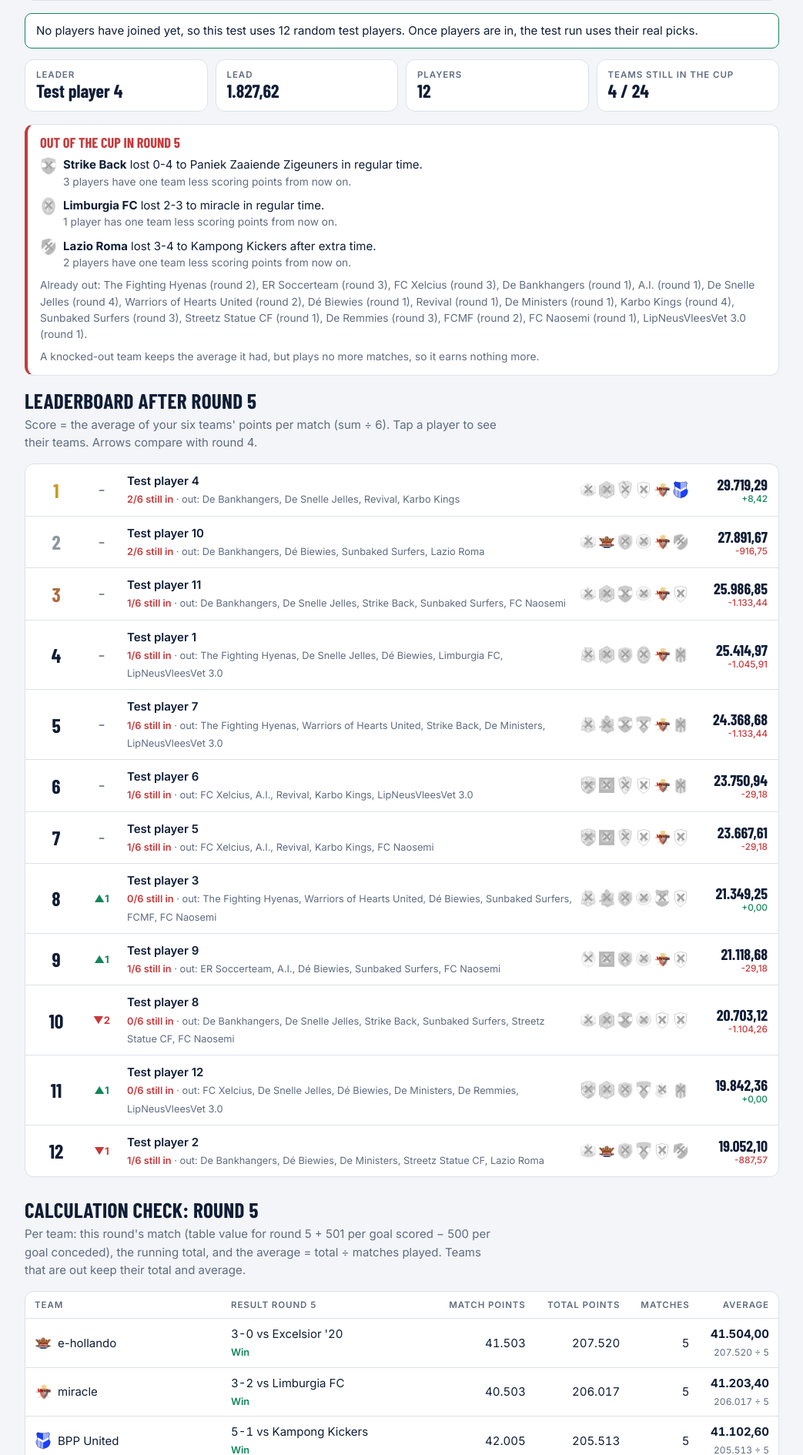
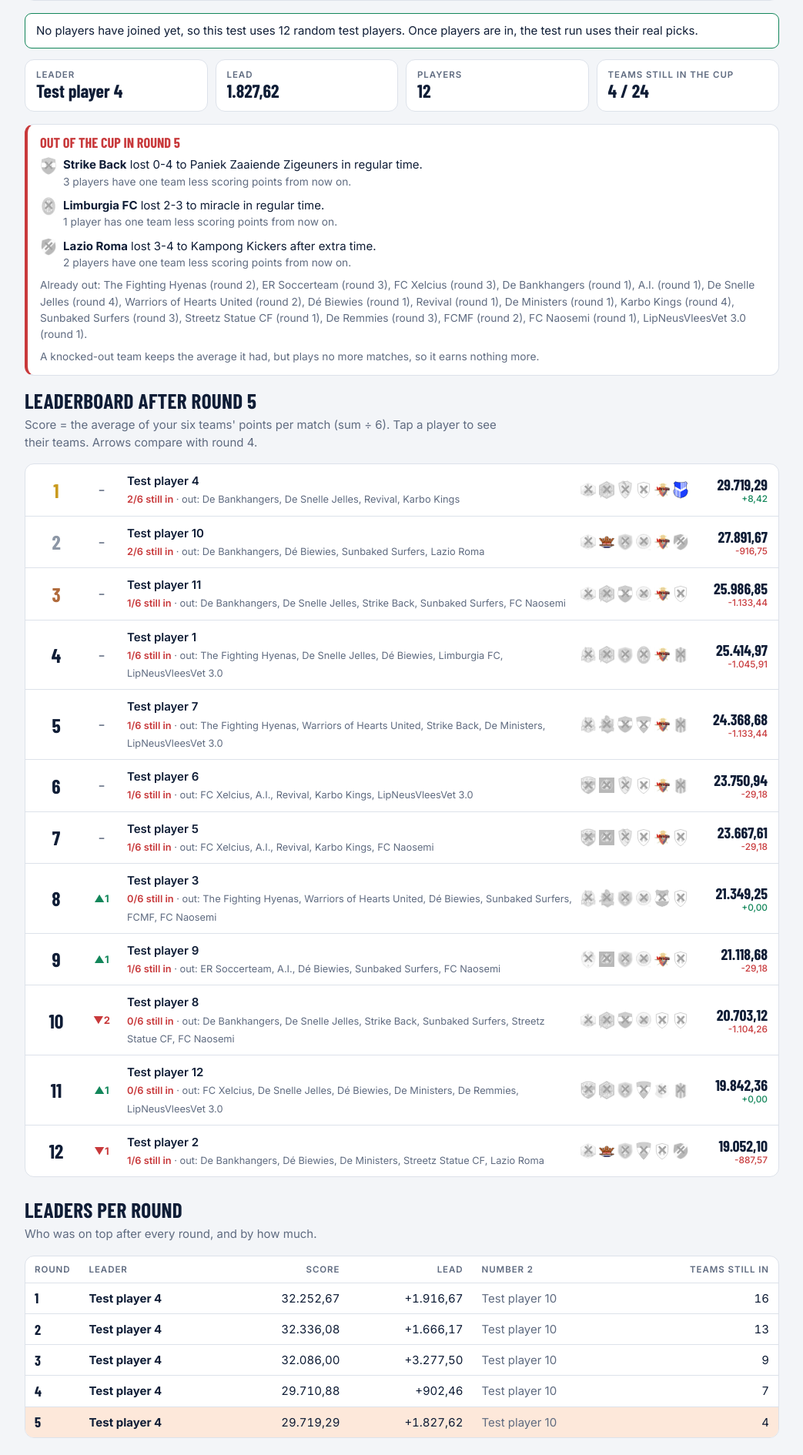
Before and after one commit to Ronnehn/RoadToTheFinal, a FastAPI app: page /admin/simulate in a window 1280 px wide. Shown: the part 464-2354 px from the top of the page at 77% size, without its empty margins (118-1161 px from the left). Run offline with FastAPI, Linux system fonts and the light colour scheme; the visitor is signed in with stand-in values (Sample User, id 1); data comes from the database, SQL or seed files in the repository; data that the repository does not hold is empty; some web fonts are replaced.

Commit message:
Organisers-only entries, 20 rounds, leaders per round, forum markup in test run
- self-signup switch (off): players can't join or change picks; organisers add all entries
- points table editable for rounds 1-20 (15-20 placeholder 78.000)
- leaders per round on the leaderboard and in the test run
- test run shows the Hattrick forum tables for the selected round

Co-Authored-By: Claude Opus 5.5 <noreply@anthropic.com>
Claude-Session: https://claude.ai/code/session_01TCX3vQz5vUA7SWS1f5sM1T

```diff
--- a/app/db.py
+++ b/app/db.py
@@ -89,6 +89,7 @@ DEFAULT_SETTINGS = {
     "match_mode": "1",
     "et_goals": "1",
     "pen_goals": "0",
+    "self_signup": "0",    # this year the organisers add every entry; players can't join or change picks
 }
 
 SCHEMA = [
--- a/app/main.py
+++ b/app/main.py
@@ -56,6 +56,8 @@ def is_admin(request):
 
 def page(request, template, status_code=200, **ctx):
     ctx.setdefault("state", None)
+    ctx.setdefault("BASE", game.base_table())
+    ctx.setdefault("self_signup", game.self_signup())
     ctx.update(is_admin=is_admin(request), admin_user=request.session.get("admin_user", ""), picks_open=game.picks_open(), deadline_label=game.deadline_label(),
                deadline_iso=game.deadline().isoformat(), active_tab=ctx.get("active_tab", ""))
     return templates.TemplateResponse(request, template, ctx, status_code=status_code)
@@ -92,12 +94,14 @@ def simulate(request: Request):
             return max(lo, min(hi, int(q.get(k, default))))
         except ValueError:
             return default
-    start = num("start", real_last + 1 if real_last else 1, 1, 14)
-    n = num("rounds", 5, 1, 14)
+    start = num("start", real_last + 1 if real_last else 1, 1, game.MAX_ROUNDS)
+    n = num("rounds", 5, 1, game.MAX_ROUNDS)
     seed = num("seed", 2026, 0, 10**9)
     sim = game.simulate(s, start, n, seed, game.settings())
     rnd = pick_round(s, request)
     ctx = board_context(s, rnd, False)
+    players_bb, teams_bb, kos_bb = game.forum_tables(s, rnd) if rnd and s.entries else ("", "", "")
+    ctx.update(forum_players=players_bb, forum_teams=teams_bb, forum_kos=kos_bb, leaders=s.leaders())
     return page(request, "admin/simulate.html", active_tab="simulate", start=start, n=n, seed=seed, sim=sim,
                 real_last=real_last, **ctx)
 
@@ -113,7 +117,7 @@ def leaderboard(request: Request):
     prev_score = {e["id"]: e["score"] for e in prev}
     ko_now = [t for t in s.teams if s.outs.get(t["id"]) and s.outs[t["id"]]["round"] == rnd]
     ko_before = [t for t in s.teams if s.outs.get(t["id"]) and s.outs[t["id"]]["round"] < rnd]
-    return page(request, "leaderboard.html", state=s, rnd=rnd, rows=rows, prev_rank=prev_rank, prev_score=prev_score,
+    return page(request, "leaderboard.html", state=s, rnd=rnd, rows=rows, prev_rank=prev_rank, prev_score=prev_score, leaders=s.leaders(),
                 ko_now=ko_now, ko_before=ko_before, hide=hide, active_tab="leaderboard",
                 still_in=len(s.active_after(rnd)) if rnd else len(s.teams))
 
@@ -135,6 +139,9 @@ def editing_entry(request):
 
 @app.get("/pick", response_class=HTMLResponse)
 def pick_form(request: Request):
+    if not game.self_signup() and not is_admin(request):
+        return page(request, "message.html", title="Entries are added by the organisers",
+                    text="This year the organisers enter everyone's six teams. Post your picks in the forum topic; you'll see them here after the deadline.")
     s = State()
     e = editing_entry(request)
     form = {"name": e["name"], **{f"g{g}": e[f"g{g}"] for g in GROUPS}} if e else {}
@@ -149,6 +156,8 @@ def pick_new(request: Request):
 
 @app.get("/pick/change", response_class=HTMLResponse)
 def change_form(request: Request):
+    if not game.self_signup():
+        return RedirectResponse("/pick", 303)
     return page(request, "change.html", active_tab="pick", error=None, name="")
 
 
@@ -157,6 +166,8 @@ _pin_fails: dict[str, list[float]] = {}
 
 @app.post("/pick/change", response_class=HTMLResponse)
 async def change_login(request: Request):
+    if not game.self_signup():
+        return RedirectResponse("/pick", 303)
     form = await request.form()
     name = " ".join((form.get("name") or "").split())
     pin = (form.get("pin") or "").strip()
@@ -179,6 +190,8 @@ async def change_login(request: Request):
 
 @app.post("/api/check")
 async def api_check(request: Request):
+    if not game.self_signup() and not is_admin(request):
+        raise HTTPException(403)
     data = await request.json()
     s = State()
     picks = {}
@@ -197,6 +210,8 @@ async def api_check(request: Request):
 async def api_random(request: Request):
     """A random free six: keeps the groups the player already picked and fills the rest."""
     import random
+    if not game.self_signup() and not is_admin(request):
+        raise HTTPException(403)
     data = await request.json()
     s = State()
     keep = {}
@@ -224,6 +239,8 @@ _recent_posts: dict[str, list[float]] = {}
 
 @app.post("/pick", response_class=HTMLResponse)
 async def pick_submit(request: Request):
+    if not game.self_signup() and not is_admin(request):
+        raise HTTPException(403)
     form = await request.form()
     s = State()
     ip = request.client.host if request.client else "?"
@@ -375,6 +392,15 @@ async def admin_settings(request: Request):
     except ValueError:
         return RedirectResponse("/admin?msg=That+deadline+is+not+a+valid+date.", 303)
     game.set_setting("et_goals", "1" if form.get("et_goals") else "0")
+    game.set_setting("self_signup", "1" if form.get("self_signup") else "0")
+    import json
+    table = {}
+    for r in range(1, game.MAX_ROUNDS + 1):
+        v = (form.get(f"win_{r}") or "").replace(".", "").replace(",", "").strip()
+        if v.isdigit() and int(v) > 0:
+            table[r] = int(v)
+    if table:
+        game.set_setting("points_table", json.dumps(table))
     game.set_setting("pen_goals", "1" if form.get("pen_goals") else "0")
     return RedirectResponse("/admin?msg=Settings+saved.", 303)
 
@@ -488,8 +514,8 @@ async def results_read(request: Request):
     text = form.get("text") or ""
     parsed = game.parse_standings(text, s)
     problems = []
-    if not game.BASE.get(parsed["round"]):
-        problems.append("The points table only goes up to round 14.")
+    if not game.base_table().get(parsed["round"]):
+        problems.append(f"The points table only goes up to round {game.MAX_ROUNDS}.")
     if s.round_list and parsed["prev"] is None and parsed["round"] != s.round_list[0]:
         problems.append(f"There is no round {parsed['round'] - 1} yet. Enter the rounds in order.")
     if parsed["missing"]:
@@ -505,7 +531,7 @@ async def results_publish(request: Request):
     form = await request.form()
     s = State()
     parsed = game.parse_standings(form.get("text") or "", s)
-    if parsed["missing"] or not game.BASE.get(parsed["round"]):
+    if parsed["missing"] or not game.base_table().get(parsed["round"]):
         return RedirectResponse("/admin/results?msg=Read+the+results+again.", 303)
     outs = {}
     for t in parsed["active"]:
--- a/static/style.css
+++ b/static/style.css
@@ -276,3 +276,5 @@ fieldset.poule { min-width: 0; }
 .crest.logo.crest-out img { filter: grayscale(1); opacity: .5; }
 
 .detail tr.sumrow td { border-top: 2px solid var(--line); border-bottom: 0; padding-top: 8px; }
+
+@media (max-width: 640px) { .hide-sm { display: none; } }
--- /dev/null
+++ b/templates/_forumcopy.html
@@ -0,0 +1,19 @@
+{% for title, text, id in [('Player standings', forum_players, 'fPlayers'), ('Team standings', forum_teams, 'fTeams'), ('Knocked out this round', forum_kos, 'fKos')] %}
+{% if text %}
+<div class="panel">
+  <div style="display:flex;justify-content:space-between;gap:10px;align-items:center;flex-wrap:wrap">
+    <h2 style="margin:0">{{ title }}</h2>
+    <button type="button" class="btn primary sm" data-copy="{{ id }}">Copy</button>
+  </div>
+  <textarea id="{{ id }}" readonly style="min-height:{{ 140 if id == 'fKos' else 260 }}px;margin-top:10px">{{ text }}</textarea>
+</div>
+{% endif %}
+{% endfor %}
+<script>
+document.addEventListener('click', async e => {
+  const b = e.target.closest('[data-copy]'); if (!b) return;
+  const ta = document.getElementById(b.dataset.copy);
+  try { await navigator.clipboard.writeText(ta.value); } catch { ta.select(); document.execCommand('copy'); }
+  const t = b.textContent; b.textContent = 'Copied'; setTimeout(() => b.textContent = t, 1500);
+});
+</script>
--- /dev/null
+++ b/templates/_leaders.html
@@ -0,0 +1,17 @@
+{% if leaders %}
+<h2 style="margin-top:28px">Leaders per round</h2>
+<p class="lead">Who was on top after every round, and by how much.</p>
+<div class="tablebox"><table class="teams">
+  <thead><tr><th>Round</th><th>Leader</th><th class="r">Score</th><th class="r">Lead</th><th>Number 2</th><th class="r">Teams still in</th></tr></thead>
+  <tbody>{% for l in leaders %}
+    <tr {% if l.round == rnd %}style="background:var(--accent-soft)"{% endif %}>
+      <td class="pos num">{{ l.round }}</td>
+      <td><b>{{ l.name }}</b></td>
+      <td class="r num">{{ nl(l.score) }}</td>
+      <td class="r num">{{ '+' ~ nl(l.lead) if l.second else '—' }}</td>
+      <td style="color:var(--muted)">{{ l.second }}</td>
+      <td class="r num">{{ l.still_in }}</td>
+    </tr>
+  {% endfor %}</tbody>
+</table></div>
+{% endif %}
--- a/templates/admin/results.html
+++ b/templates/admin/results.html
@@ -41,7 +41,7 @@
 {% set prev = next_round - 1 if (next_round - 1) in state.rounds else None %}
 {% set active = state.active_after(prev) if prev else state.teams %}
 {% if next_round not in BASE %}
-<p class="warn">The points table only goes up to round 14, so there is nothing more to enter.</p>
+<p class="warn">The points table only goes up to round 20, so there is nothing more to enter.</p>
 {% else %}
 <form method="post" action="/admin/results/paste-matches" class="panel">
   <h2 style="margin-top:0">Paste all results at once</h2>
--- a/templates/admin/simulate.html
+++ b/templates/admin/simulate.html
@@ -20,9 +20,9 @@
 
 <form class="panel" method="get" action="/admin/simulate">
   <div class="grid2" style="grid-template-columns:repeat(auto-fit,minmax(160px,1fr))">
-    <div class="field"><label for="start">Start at round</label><input type="number" id="start" name="start" min="1" max="14" value="{{ start }}">
+    <div class="field"><label for="start">Start at round</label><input type="number" id="start" name="start" min="1" max="20" value="{{ start }}">
       <span class="hint">{% if real_last %}Real results go up to round {{ real_last }}.{% else %}No real results yet.{% endif %}</span></div>
-    <div class="field"><label for="rounds">Number of rounds</label><input type="number" id="rounds" name="rounds" min="1" max="14" value="{{ n }}"></div>
+    <div class="field"><label for="rounds">Number of rounds</label><input type="number" id="rounds" name="rounds" min="1" max="20" value="{{ n }}"></div>
     <div class="field"><label for="seed">Seed</label><input type="number" id="seed" name="seed" min="0" value="{{ seed }}"></div>
   </div>
   <div class="btnrow" style="margin-top:0">
@@ -36,6 +36,7 @@
   {% if state.demo_players %}<div class="notice">No players have joined yet, so this test uses 12 random test players. Once players are in, the test run uses their real picks.</div>{% endif %}
   {% if rnd %}
     {% include "_board.html" %}
+    {% include "_leaders.html" %}
     {% set played_now = {} %}{% for m in sim.log.get(rnd, []) %}{% set _ = played_now.update({m.team.id: m}) %}{% endfor %}
     <h2 style="margin-top:28px">Calculation check: round {{ rnd }}</h2>
     <p class="lead">Per team: this round's match (table value for round {{ rnd }} + 501 per goal scored − 500 per goal conceded), the running total, and the average = total ÷ matches played. Teams that are out keep their total and average.</p>
@@ -55,6 +56,10 @@
         </tr>
       {% endfor %}</tbody>
     </table></div>
+
+    <h2 style="margin-top:28px">Hattrick forum markup: round {{ rnd }}</h2>
+    <p class="lead">This is what the Forum tables tab gives you for a real round. Copy a block and paste it into a forum post to see how it looks.</p>
+    {% include "_forumcopy.html" %}
   {% endif %}
 {% endif %}
 {% endblock %}
--- a/templates/base.html
+++ b/templates/base.html
@@ -39,7 +39,7 @@
   <nav class="tabs" aria-label="Sections">
     <a href="/" {% if active_tab == 'leaderboard' %}aria-current="page"{% endif %}>Leaderboard</a>
     <a href="/teams" {% if active_tab == 'teams' %}aria-current="page"{% endif %}>Teams</a>
-    <a href="/pick" {% if active_tab == 'pick' %}aria-current="page"{% endif %}>Make your pick</a>
+    {% if self_signup or is_admin %}<a href="/pick" {% if active_tab == 'pick' %}aria-current="page"{% endif %}>{{ 'Make your pick' if self_signup else 'Add / edit entry' }}</a>{% endif %}
     {% if is_admin %}
     <a href="/admin" {% if active_tab == 'admin' %}aria-current="page"{% endif %}>Organiser</a>
     <a href="/admin/results" {% if active_tab == 'results' %}aria-current="page"{% endif %}>Enter results</a>
--- a/templates/leaderboard.html
+++ b/templates/leaderboard.html
@@ -16,7 +16,7 @@
   <small class="eyebrow" style="font:600 .75rem var(--body);text-transform:uppercase;letter-spacing:.08em;color:var(--muted)">Picks close in</small>
   <div class="countdown num" id="countdown" data-deadline="{{ deadline_iso }}">{{ deadline_label }}</div>
   <div style="color:var(--muted)">{{ deadline_label }} · {{ state.entries|length }} {{ 'player has' if state.entries|length == 1 else 'players have' }} joined. Everyone's six stays hidden until the deadline.</div>
-  <a class="btn primary" href="/pick">Make your pick</a>
+  {% if self_signup %}<a class="btn primary" href="/pick">Make your pick</a>{% else %}<span class="hint">The organisers enter everyone's teams. Post your six in the forum topic.</span>{% endif %}
 </div>
 {% endif %}
 
@@ -26,7 +26,7 @@
   {% if state.entries %}
   <div class="namelist">{% for e in state.entries %}<span>{{ e.name }}</span>{% endfor %}</div>
   {% else %}
-  <div class="empty" style="padding:30px;text-align:center;color:var(--muted);border:1px dashed var(--line);border-radius:var(--radius)">Nobody has joined yet. <a href="/pick">Be the first →</a></div>
+  <div class="empty" style="padding:30px;text-align:center;color:var(--muted);border:1px dashed var(--line);border-radius:var(--radius)">Nobody has joined yet.{% if self_signup %} <a href="/pick">Be the first →</a>{% endif %}</div>
   {% endif %}
 
 {% elif not rnd %}
@@ -47,6 +47,7 @@
 
 {% else %}
   {% include "_board.html" %}
+  {% include "_leaders.html" %}
 {% endif %}
 {% endblock %}
 
--- a/templates/pick.html
+++ b/templates/pick.html
@@ -10,7 +10,7 @@
   <p class="lead">You can change your teams until {{ deadline_label }}, as long as nobody else has the exact same six. Your current teams are selected. <a href="/pick/new">Cancel</a></p>
   {% else %}
   <h2>Make your pick</h2>
-  <p class="lead">Choose one team from each of the six groups. Every player needs a different set of six. If yours is already taken, you'll see which teams you can swap in to make it unique. You can change your teams until the deadline with your PIN. Already joined? <a href="/pick/change">Change my teams</a></p>
+  <p class="lead">Choose one team from each of the six groups. Every player needs a different set of six. If it's already taken, you'll see which teams can be swapped in to make it unique.{% if self_signup %} You can change your teams until the deadline with your PIN. Already joined? <a href="/pick/change">Change my teams</a>{% endif %}</p>
   {% endif %}
   {% if is_admin %}<div class="notice">Organiser: {% if editing %}you're editing {{ editing.name }}'s entry.{% else %}you're adding a player{% if not picks_open %} after the deadline{% endif %}. The PIN is optional; without one only you can change the entry.{% endif %}</div>{% endif %}
   {% if error %}<div class="err" role="alert">{{ error }}</div>{% endif %}
```
Also changed, not shown: app/game.py (+41 -5 lines), templates/admin/home.html (+16 -1 lines), README.md.
